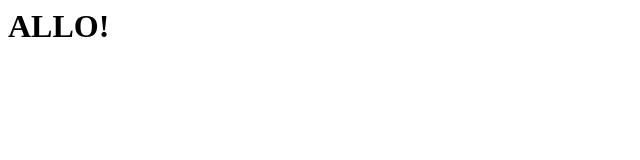
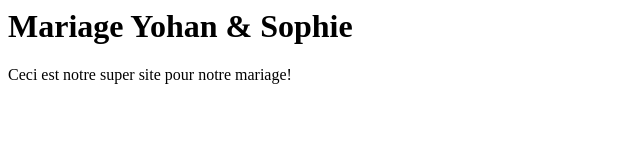
Before and after one commit to yohanb/mariage, a plain HTML site: page index.html in a window 1280 px wide. Shown: the whole page, without its empty margins (0-640 px from the left). Drawn offline with Linux system fonts and the light colour scheme.

Commit message:
Ajoute un peu de texte pour montrer a Sophie

```diff
--- a/index.html
+++ b/index.html
@@ -1 +1,2 @@
-<h1>ALLO!</h1>
+<h1>Mariage Yohan & Sophie</h1>
+<p>Ceci est notre super site pour notre mariage!  </p>
```
